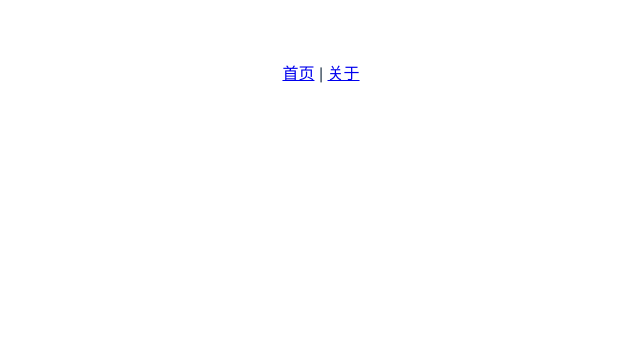
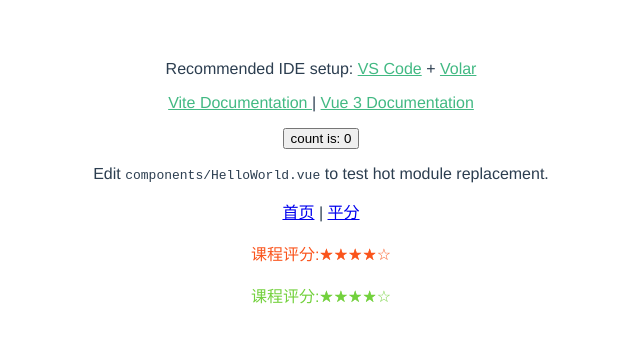
Before and after one commit to missXing/vue3-demo, a Vue app: page /#/rate in a window 1280 px wide. Before the commit this address had no page. Shown: the top 342 px of the page, without its empty margins (319-959 px from the left). Built offline with nearby package versions, Linux system fonts and the light colour scheme.

Commit message:
feat: rate

```diff
--- a/src/App.vue
+++ b/src/App.vue
@@ -1,14 +1,14 @@
 <script setup>
 // This starter template is using Vue 3 <script setup> SFCs
 // Check out https://vuejs.org/api/sfc-script-setup.html#script-setup
-import HelloWorld from './components/HelloWorld.vue'
+import HelloWorld from "./components/HelloWorld.vue";
 </script>
 
-
 <template>
+  <HelloWorld></HelloWorld>
   <div>
     <router-link to="/">首页</router-link> |
-    <router-link to="/about">关于</router-link>
+    <router-link to="/rate">平分</router-link>
   </div>
   <router-view></router-view>
 </template>
--- /dev/null
+++ b/src/components/Rate.vue
@@ -0,0 +1,61 @@
+<template>
+  <div :style="fontstyle">
+    <slot></slot>
+    <div class="rate" @mouseout="mouseOut">
+      <span @mouseover="mouseOver(num)" v-for="num in 5" :key="num">☆</span>
+      <span class="hollow" :style="fontwidth">
+        <span @click="onRate(num)" @mouseover="mouseOver(num)" v-for="num in 5" :key="num">★</span>
+      </span>
+    </div>
+  </div>
+</template>
+
+<script setup>
+import { defineProps, defineEmits, computed, ref } from 'vue';
+let props = defineProps({
+  modelValue: Number,
+  theme: { type: String, default: 'orange' }
+})
+let emits = defineEmits(['update:modelValue'])
+
+function onRate(num) {
+  emits('update:modelValue', num)
+}
+const themeObj = {
+  'black': '#00',
+  'white': '#fff',
+  'red': '#f5222d',
+  'orange': '#fa541c',
+  'yellow': '#fadb14',
+  'green': '#73d13d',
+  'blue': '#40a9ff',
+}
+const fontstyle = computed(() => {
+  return `color:${themeObj[props.theme]};`
+})
+// 评分宽度
+let width = ref(props.modelValue)
+function mouseOver(i) {
+  width.value = i
+}
+function mouseOut() {
+  width.value = props.modelValue
+}
+const fontwidth = computed(() => `width:${width.value}em;`)
+
+</script>
+
+<style scoped>
+.rate {
+  position: relative;
+  display: inline-block;
+}
+.rate > span.hollow {
+  position: absolute;
+  display: inline-block;
+  top: 0;
+  left: 0;
+  width: 0;
+  overflow: hidden;
+}
+</style>
--- /dev/null
+++ b/src/pages/Rate.vue
@@ -0,0 +1,12 @@
+<template>
+  <br />
+  <Rate v-model="score">课程评分:</Rate>
+  <br />
+  <Rate v-model="score" theme="green">课程评分:</Rate>
+</template>
+
+<script setup>
+import { ref } from "vue";
+import Rate from "../components/Rate.vue";
+const score = ref(3.5);
+</script>
--- a/src/pages/about.vue
+++ /dev/null
@@ -1,3 +0,0 @@
-<template>
-    <h1>这是about.vue</h1>
-</template>
--- a/src/router/index.js
+++ b/src/router/index.js
@@ -1,16 +1,16 @@
 import { createRouter, createWebHashHistory } from 'vue-router'
 
 import Home from '../pages/home.vue'
-import About from '../pages/about.vue'
+import Rate from '../pages/Rate.vue'
 
 const routes = [{
     path: '/',
     name: 'Home',
     component: Home
 }, {
-    path: '/about',
-    name: 'About',
-    component: About
+    path: '/rate',
+    name: 'Rate',
+    component: Rate
 }]
 const router = createRouter({
     history: createWebHashHistory(),
```
